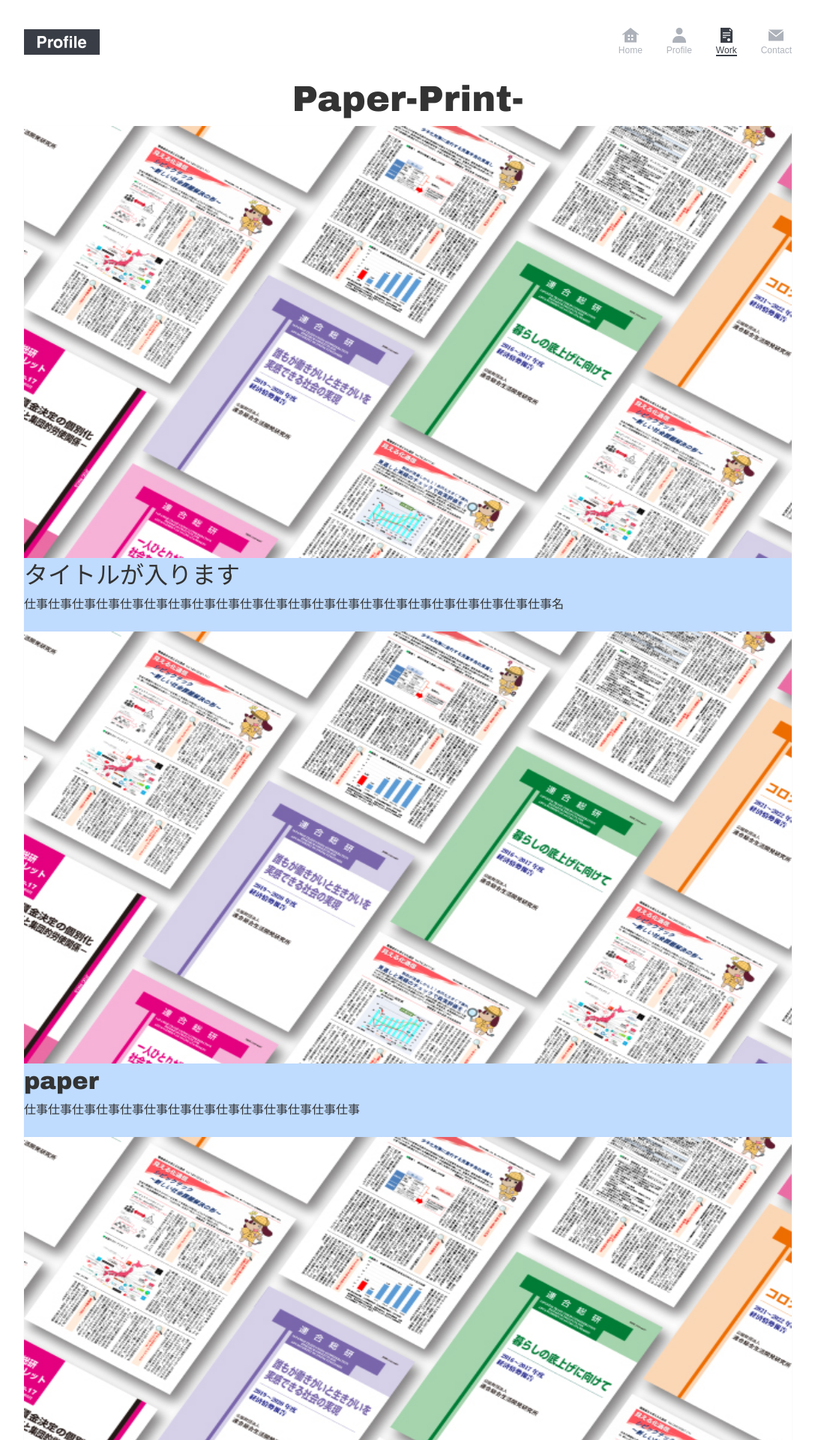
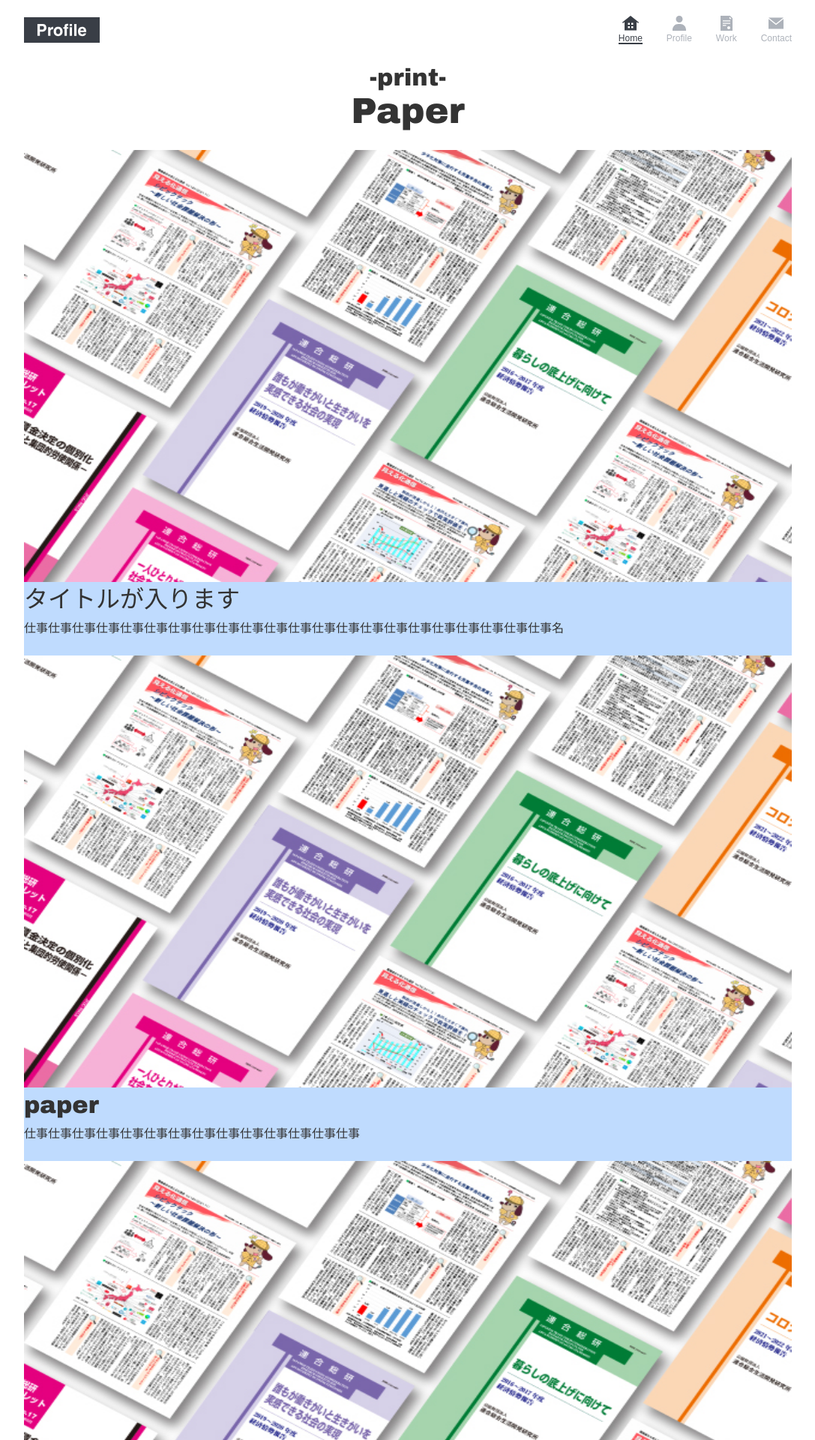
Before and after one commit to 12kagetti12/profile, a Next.js app: page /paper in a window 1280 px wide. Shown: the top 1920 px of the page at 75% size, without its empty margins (96-1183 px from the left). Built offline with nearby package versions, Linux system fonts and the light colour scheme.

Commit message:
✨ Add scroll fade in animation

```diff
--- a/src/components/PaperContentCard/index.tsx
+++ b/src/components/PaperContentCard/index.tsx
@@ -1,5 +1,4 @@
-import Image from "next/image";
-import Link from "next/link";
+import { useInView } from "react-intersection-observer";
 
 type Props = {
   imgSrc: string;
@@ -7,14 +6,24 @@ type Props = {
   text: string;
 };
 
-export function PaperContentCard({ imgSrc, media, text }: Props) {
+const PaperContentCard = ({ imgSrc, media, text }: Props) => {
+  const { ref, inView } = useInView({
+    rootMargin: "-30px",
+    triggerOnce: true,
+    threshold: 0.3,
+  });
   const srcUrl: string = imgSrc;
   const title: string = media;
+
   return (
-    <li className="flex flex-col items-center bg-blue-200 pb-6 sm:drop-shadow-sm">
+    <li
+      ref={ref}
+      className={`sm:drop-shadow-sm" flex flex-col items-center bg-blue-200 pb-6
+        ${inView ? "scrollFadeIn " : "scrollFadeInHidden "}`}
+    >
       <img
         className="aspect-video w-full"
-        src={srcUrl}
+        src={imgSrc}
         alt={media + "Img"}
         width={640}
         height={424}
@@ -27,4 +36,6 @@ export function PaperContentCard({ imgSrc, media, text }: Props) {
       </div>
     </li>
   );
-}
+};
+
+export default PaperContentCard;
--- a/src/pages/paper.tsx
+++ b/src/pages/paper.tsx
@@ -2,7 +2,7 @@ import Head from "next/head";
 import Header from "@/components/Header";
 import { Footer } from "@/components/Footer";
 import { useState, useRef, useEffect } from "react";
-import { PaperContentCard } from "@/components/PaperContentCard";
+import PaperContentCard from "@/components/PaperContentCard";
 
 type PaperJob = {
   id: number;
@@ -36,6 +36,20 @@ const paperJobs: PaperJob[] = [
   },
   {
     id: 3,
+    occupation: "DTP",
+    media: "paper",
+    imgSrc: "/content_paper.jpg",
+    text: "仕事名",
+  },
+  {
+    id: 4,
+    occupation: "DTP",
+    media: "paper",
+    imgSrc: "/content_paper.jpg",
+    text: "仕事仕事仕事仕事仕事仕事",
+  },
+  {
+    id: 5,
     occupation: "DTP",
     media: "paper",
     imgSrc: "/content_paper.jpg",
@@ -92,12 +106,13 @@ export default function Paper() {
       <Header refPositions={refPositions}></Header>
       <main>
         <section
-          className="mx-4 mt-4 sm:mx-auto sm:mb-0 sm:max-w-screen-lg sm:pt-20"
+          className="mx-4 mt-4 sm:mx-auto sm:mb-0 sm:mt-0 sm:max-w-screen-lg sm:pt-20"
           id="paperAreaTop"
           ref={areaWorkRef}
         >
           <div className="flex flex-col items-center">
-            <h1 className="capitalize">Paper-print-</h1>
+            <h2 className="">-print-</h2>
+            <h1 className="pb-8 capitalize leading-10">Paper</h1>
           </div>
           <ul>
             {paperJobs.map((item: PaperJob) => (
--- a/src/styles/globals.css
+++ b/src/styles/globals.css
@@ -17,6 +17,14 @@
 
   .underLine01None::after {
     @apply h-0.5 translate-y-3/4 border-none content-[""];
+  }
+
+  .scrollFadeInHidden {
+    @apply inline-block opacity-0;
+  }
+
+  .scrollFadeIn {
+    @apply inline-block opacity-100 transition-opacity duration-1000 ease-in-out;
   }
 }
 
```
